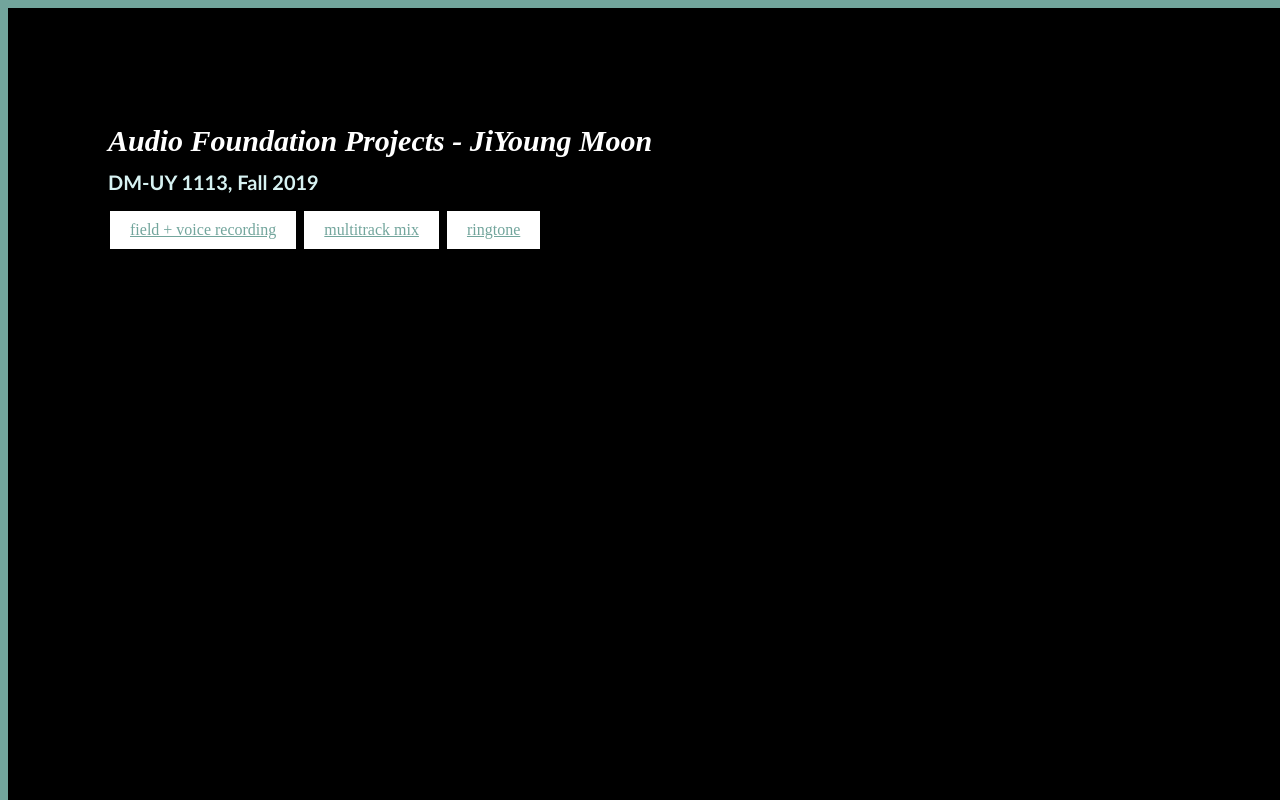
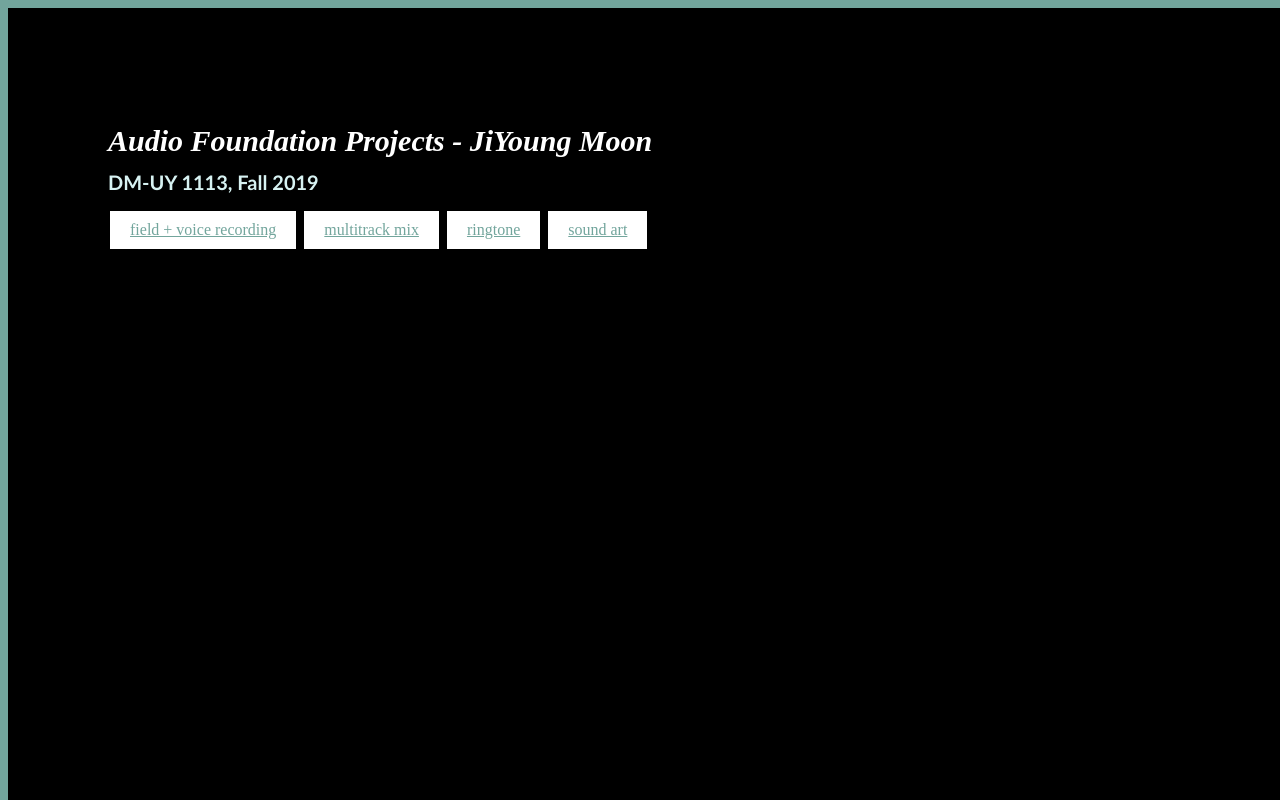
Before and after one commit to jiyoungm/dmuy1113, a plain HTML site: page index.html in a window 1280 px wide. Shown: the top 800 px of the page. Drawn offline with Linux system fonts and the light colour scheme.

Commit message:
assignment5

```diff
--- a/index.html
+++ b/index.html
@@ -20,6 +20,7 @@
       <a href="assignment2.wav" class="button">field + voice recording</a>
       <a href="assignment3.wav" class="button">multitrack mix</a>
       <a href="assignment4.wav" class="button">ringtone</a>
+      <a href="assignment5.wav" class="button">sound art</a>
     </div>
 
 </body>
```
